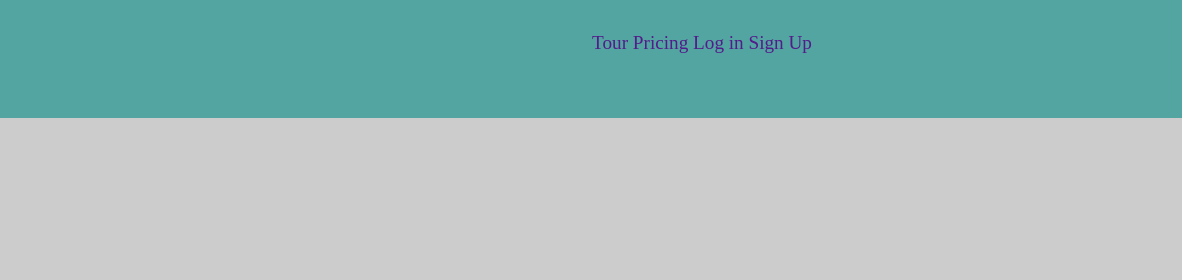
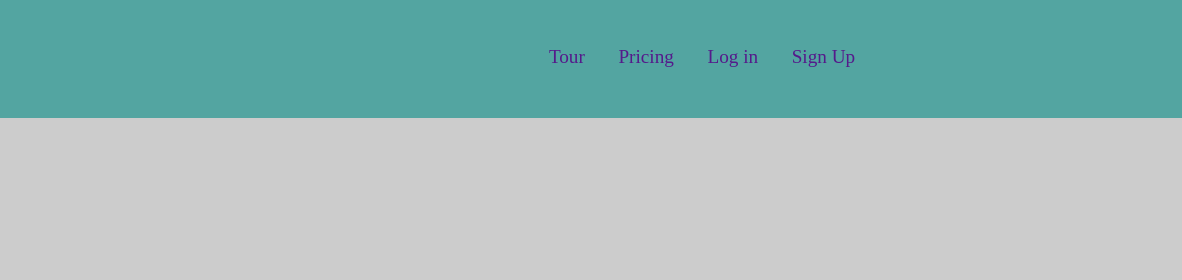
Before and after one commit to kaybow/dsn1675-saas-website, a plain HTML site: page index.html in a window 1280 px wide. Shown: the top 280 px of the page, 98-1280 px from the left. Drawn offline with Linux system fonts and the light colour scheme; placeholder pictures from the web are drawn by us.

Commit message:
Added padding around nav a's

```diff
--- a/index.html
+++ b/index.html
@@ -25,10 +25,10 @@
 			<div class="unit xs-1 s-2-3 m-3-4 l-3-4 pad-top">
 				<nav>
 					<ol class="list-group">
-						<li><a href="">Tour</a></li>
-						<li><a href="">Pricing</a></li>
-						<li><a href="">Log in</a></li>
-						<li><a href="">Sign Up</a></li>
+						<li class="pad-bottom-half island-1-2"><a href="">Tour</a></li>
+						<li class="pad-bottom-half island-1-2"><a href="">Pricing</a></li>
+						<li class="pad-bottom-half island-1-2"><a href="">Log in</a></li>
+						<li class="pad-bottom-half island-1-2"><a href="">Sign Up</a></li>
 					</ol>
 				</nav>
 			</div>
```
